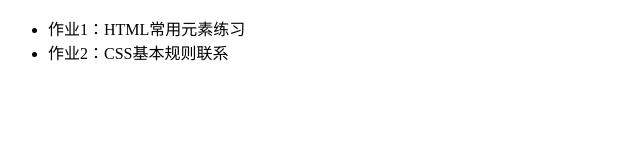
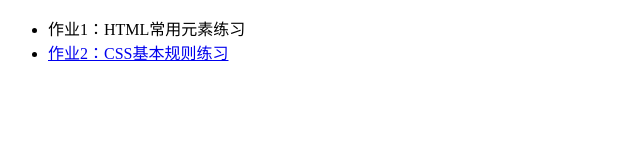
Before and after one commit to qhl12/-, a plain HTML site: page index.html in a window 1280 px wide. Shown: the whole page, without its empty margins (0-640 px from the left). Drawn offline with Linux system fonts and the light colour scheme.

Commit message:
增加首页链接

```diff
--- a/index.html
+++ b/index.html
@@ -8,7 +8,7 @@
 <body>
     <ul>
         <li>作业1：HTML常用元素练习</li>
-        <li>作业2：CSS基本规则联系</li>
+        <li><a href="02ccs.html">作业2：CSS基本规则练习</a></li>
 
 </body>
 </html>
```
